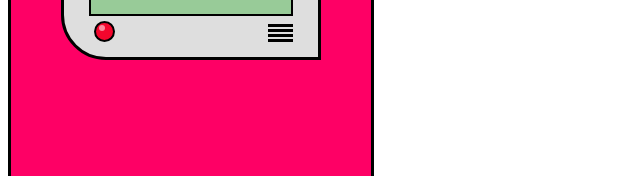
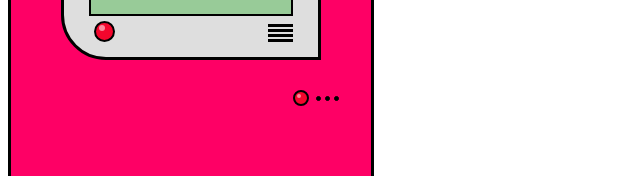
Before and after one commit to renankuba/pokedex-react, a React (Create React App) app: page / in a window 1280 px wide. Shown: the part 307-483 px from the top of the page, without its empty margins (0-640 px from the left). Built offline with nearby package versions, Linux system fonts and the light colour scheme.

Commit message:
create hole component and add footer

```diff
--- /dev/null
+++ b/src/pokedex/airExit/AirExit.tsx
@@ -0,0 +1,9 @@
+import Hole from "../hole/Hole";
+
+const AirExit = () => <div className="air-exit-container">
+    <Hole size='small' color='black' />
+    <Hole size='small' color='black' />
+    <Hole size='small' color='black' />
+</div>
+
+export default AirExit;
--- /dev/null
+++ b/src/pokedex/hole/Hole.css
@@ -0,0 +1,26 @@
+.hole {
+    border-radius: 50%;
+    display: inline-block;
+}
+
+.hole.small{
+    height: 3px;
+    width: 3px;
+    border: 1px solid #000000;
+    margin: 2px;
+}
+
+.hole.large {
+    height: 7px;
+    width: 7px;
+    border: 1px solid #000000;
+    margin: 5px;
+}
+
+.hole.red {
+    background-color: #F4062D;
+}
+
+.hole.black {
+    background-color: #000000;
+}
--- /dev/null
+++ b/src/pokedex/hole/Hole.tsx
@@ -0,0 +1,10 @@
+import './Hole.css';
+
+type props = {
+    size: 'large' | 'small';
+    color: 'red' | 'black'
+}
+
+const Hole =({size, color}:props) => <div className={`hole ${size} ${color}`}></div>
+
+export default Hole;
--- a/src/pokedex/leftPanel/LeftPanel.css
+++ b/src/pokedex/leftPanel/LeftPanel.css
@@ -15,3 +15,14 @@
 .screen-container {
     padding: 10px 50px;
 }
+
+.bottom-buttons{
+    padding:15px;
+}
+
+.footer{
+    display: flex;
+    align-items: center;
+    justify-content: end;
+    padding: 0 15px;
+}
--- a/src/pokedex/leftPanel/LeftPanel.tsx
+++ b/src/pokedex/leftPanel/LeftPanel.tsx
@@ -1,3 +1,4 @@
+import AirExit from '../airExit/AirExit';
 import Light, { BorderedLight } from '../light/Light';
 import TrafficLight from '../light/trafficLight/TrafficLight';
 import './LeftPanel.css';
@@ -9,7 +10,7 @@
 
 const LeftPanel = ({ children }: props) => <div className='left-panel'>
     <div className='nav-lights'>
-        <BorderedLight size={'xlarge'} color={'blue'} reflective={true} />
+        <BorderedLight size={'xlarge'} color={'blue'} />
         <TrafficLight />
     </div>
     <PanelDivision />
@@ -17,7 +18,11 @@
         {children}
     </div>
     <div className='bottom-buttons'>
-
+        <div className='main-buttons'></div>
+        <div className='footer'>
+            <Light size='xsmall' color='red'/>
+            <AirExit/>
+        </div>
     </div>
 </div>;
 
--- a/src/pokedex/light/Light.css
+++ b/src/pokedex/light/Light.css
@@ -1,52 +1,52 @@
-.dot {
+.light {
     border-radius: 50%;
     display: inline-block;
     margin: 5px;
 }
 
-.dot.border {
+.light.border {
     background-color: #FFFFFF;
 }
 
-.dot.red {
+.light.red {
     background-color: #F4062D;
 }
-.dot.yellow {
+.light.yellow {
     background-color: #FECB65;
 }
-.dot.green {
+.light.green {
     background-color: #32CA64;
 }
 
-.dot.blue {
+.light.blue {
     background-color: #3298CB;
 }
 
-.dot.xsmall {
-    height: 7px;
-    width: 7px;
-    border: 1px solid #000000
+.light.xsmall {
+    height: 12px;
+    width: 12px;
+    border: 2px solid #000000
 }
 
-.dot.small {
+.light.small {
     height: 17px;
     width: 17px;
     border: 2px solid #000000
 }
 
-.dot.medium {
+.light.medium {
     height: 25px;
     width: 25px;
     border: 2px solid #000000
 }
 
-.dot.xlarge {
+.light.xlarge {
     height: 75px;
     width: 75px;
     border: 3px solid #000000
 }
 
-.dot.border.xlarge {
+.light.border.xlarge {
     height: 90px;
     width: 90px;
 }
@@ -54,6 +54,13 @@
 .reflex {
     background-color: #ffffff87;
     position: relative;
+}
+
+.reflex-xsmall{
+    height: 4px;
+    width: 4px;
+    top: -3px;
+    left: -3px;
 }
 
 .reflex-small {
--- a/src/pokedex/light/Light.tsx
+++ b/src/pokedex/light/Light.tsx
@@ -3,18 +3,16 @@
 type props = {
     color: 'red' | 'yellow' | 'green' | 'blue';
     size: 'xsmall' | 'small' | 'medium' | 'xlarge';
-    reflective?: boolean;
 }
 
-const Light = ({ color, size, reflective }: props) => <div className={`dot ${color} ${size}`}>
-    {reflective && <div className={`dot reflex reflex-${size}`} />}
+const Light = ({ color, size }: props) => <div className={`light ${color} ${size}`}>
+    <div className={`light reflex reflex-${size}`} />
 </div>
 
-const BorderedLight = ({ color, size, reflective }: props) => <div className={`dot border ${size}`}>
+const BorderedLight = ({ color, size}: props) => <div className={`light border ${size}`}>
     <Light
         color={color}
-        size={size}
-        reflective={reflective} />
+        size={size} />
 </div>
 
 export default Light;
--- a/src/pokedex/light/trafficLight/TrafficLight.tsx
+++ b/src/pokedex/light/trafficLight/TrafficLight.tsx
@@ -2,9 +2,9 @@
 import './TrafficLight.css'
 
 const TrafficLight = () => <div className='signal-container'>
-    <Light size={'medium'} color={'red'} reflective={true} />
-    <Light size={'medium'} color={'yellow'} reflective={true} />
-    <Light size={'medium'} color={'green'} reflective={true} />
+    <Light size={'medium'} color={'red'} />
+    <Light size={'medium'} color={'yellow'} />
+    <Light size={'medium'} color={'green'} />
 </div>
 
 export default TrafficLight;
--- a/src/pokedex/screen/border/ScreenBorder.tsx
+++ b/src/pokedex/screen/border/ScreenBorder.tsx
@@ -1,21 +1,22 @@
 import React from 'react';
+import Hole from '../../hole/Hole';
 import Light from '../../light/Light';
 import Sound from '../../sound/Sound';
 import './ScreenBorder.css'
 
-type ScreenBorderProps = {
+type props = {
     children: React.ReactNode
 }
 
-const ScreenBorder = ({ children }: ScreenBorderProps) =>
+const ScreenBorder = ({ children }: props) =>
     <div className={`screen-border`}>
         <div className='top-lights-container'>
-            <Light size={'xsmall'} color={'red'}/>
-            <Light size={'xsmall'} color={'red'}/>
+            <Hole size={'large'} color={'red'}/>
+            <Hole size={'large'} color={'red'}/>
         </div>
         {children}
         <div className='bottom-output-container'>
-            <Light size={'small'} color={'red'} reflective={true}/>
+            <Light size={'small'} color={'red'} />
             <Sound/>
         </div>
     </div>
```
